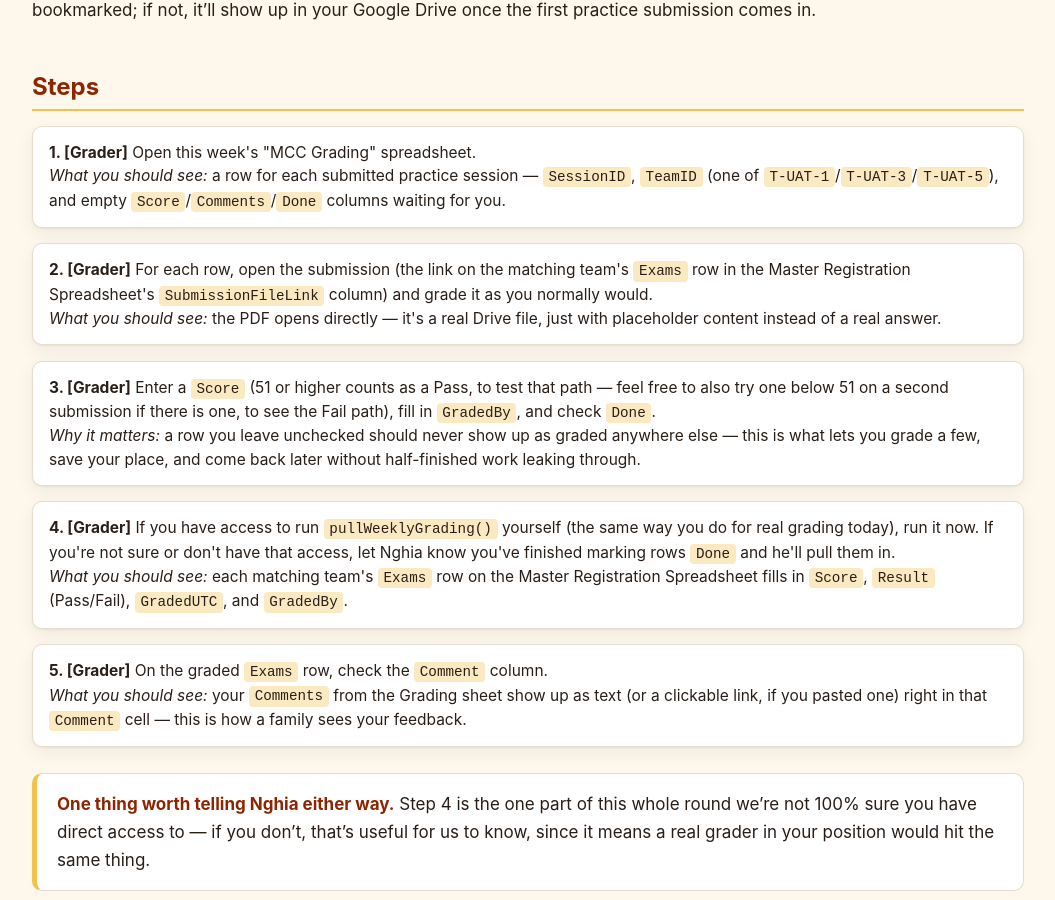
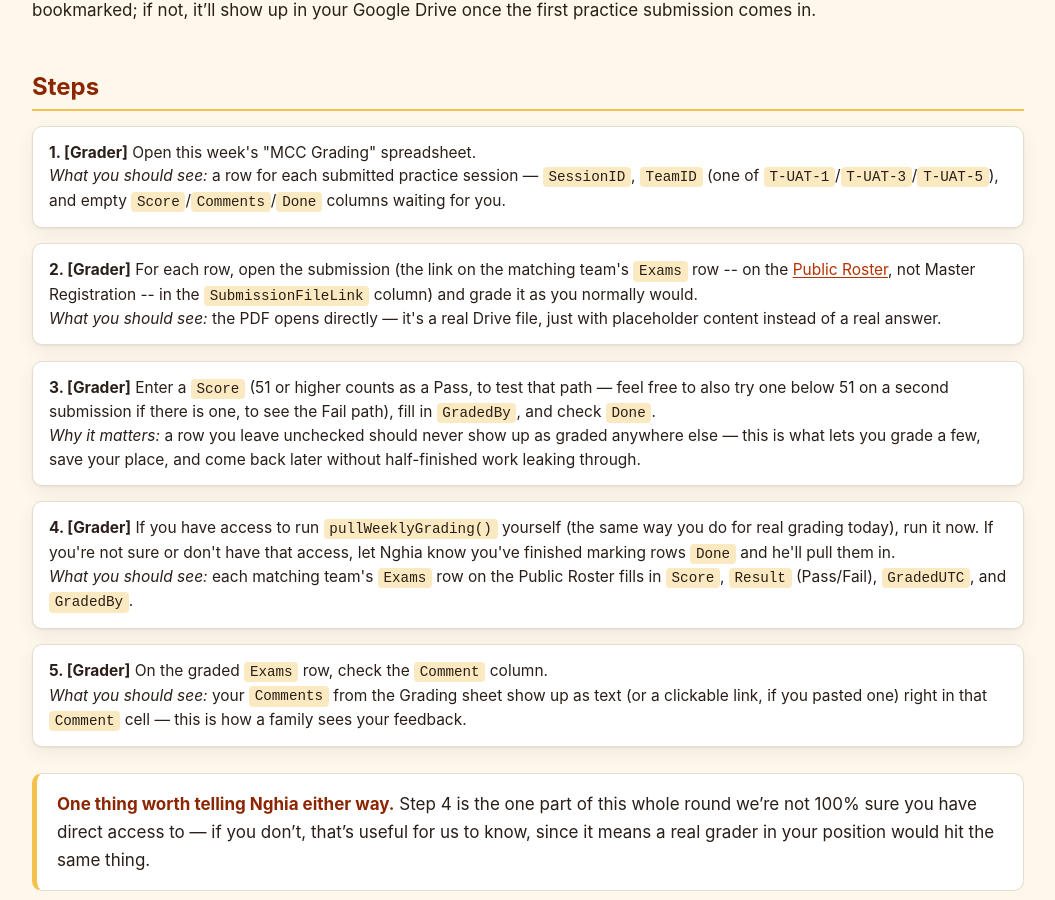
Before and after one commit to nghia71/nghia71.github.io, a Jekyll site: the page built from uat-toan-to.md, in a window 1280 px wide and 900 px high, scrolled down 803 px. Shown: the whole window, without its empty margins (112-1167 px from the left). Built offline with Jekyll 4.4.1, drawn with Linux system fonts in a browser that asks for light colours.

Commit message:
Fix wrong/missing spreadsheet attribution for the Exams tab in UAT pages
Exams lives on the Public Roster spreadsheet, not Master Registration --
uat-anh-tran.md and uat-toan-to.md said Master Registration Spreadsheet
(wrong), and uat-son-ho.md/uat-thoa-mai.md never said which spreadsheet
at all, since neither ever has the tester open the Public Roster.
Flagged by Nghia for uat-son-ho.md's step 5; same gap found and fixed
across the sibling UAT pages.

```diff
--- a/uat-toan-to.md
+++ b/uat-toan-to.md
@@ -25,7 +25,7 @@ Each week's submissions land in a spreadsheet named **"MCC Grading — &lt;that
 
 <div class="tc-step">
 <div class="tc-step-text">
-<strong>2. [Grader]</strong> For each row, open the submission (the link on the matching team's <code>Exams</code> row in the Master Registration Spreadsheet's <code>SubmissionFileLink</code> column) and grade it as you normally would.<br>
+<strong>2. [Grader]</strong> For each row, open the submission (the link on the matching team's <code>Exams</code> row -- on the <a href="https://docs.google.com/spreadsheets/d/1m_CzWRfQxUt7puw1mVBqAZCpm1zvYDrxievSJXKGGFI/edit?usp=sharing">Public Roster</a>, not Master Registration -- in the <code>SubmissionFileLink</code> column) and grade it as you normally would.<br>
 <em>What you should see:</em> the PDF opens directly — it's a real Drive file, just with placeholder content instead of a real answer.
 </div>
 </div>
@@ -40,7 +40,7 @@ Each week's submissions land in a spreadsheet named **"MCC Grading — &lt;that
 <div class="tc-step">
 <div class="tc-step-text">
 <strong>4. [Grader]</strong> If you have access to run <code>pullWeeklyGrading()</code> yourself (the same way you do for real grading today), run it now. If you're not sure or don't have that access, let Nghia know you've finished marking rows <code>Done</code> and he'll pull them in.<br>
-<em>What you should see:</em> each matching team's <code>Exams</code> row on the Master Registration Spreadsheet fills in <code>Score</code>, <code>Result</code> (Pass/Fail), <code>GradedUTC</code>, and <code>GradedBy</code>.
+<em>What you should see:</em> each matching team's <code>Exams</code> row on the Public Roster fills in <code>Score</code>, <code>Result</code> (Pass/Fail), <code>GradedUTC</code>, and <code>GradedBy</code>.
 </div>
 </div>
 
```
Also changed, not shown: uat-anh-tran.md (+1 -1 lines), uat-son-ho.md (+1 -1 lines), uat-thoa-mai.md (+1 -1 lines).
